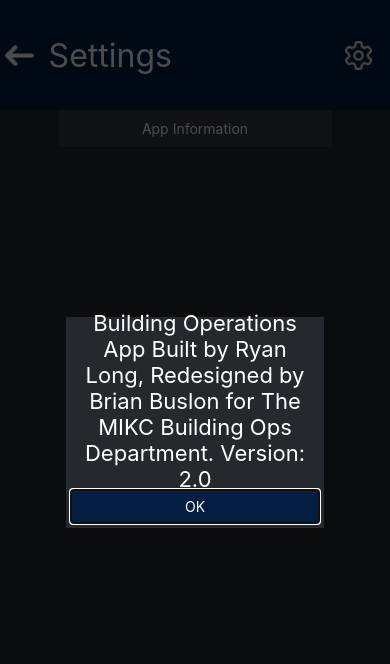
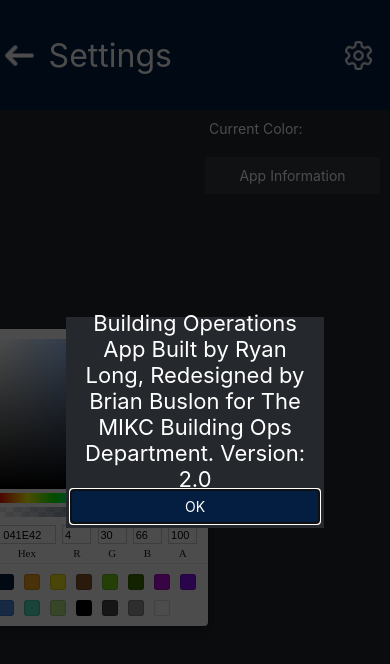
Before and after one commit to Buslon-Brian/KCMonitor2, a React Native app: screen /Settings in a window 390 px wide. Shown: the top 664 px of the page. Built offline with nearby package versions, Linux system fonts and the light colour scheme.

Commit message:
Added Color Picker, incorporated into header

```diff
--- a/components/Header.js
+++ b/components/Header.js
@@ -1,9 +1,12 @@
 import {View, Text, TouchableOpacity, Image} from 'react-native'
 import styles from './styles'
+import { store } from '../stores/store'
+import { useSnapshot } from 'valtio'
 
 export default function Header_c({title, navigation}) {
+    const snap = useSnapshot(store)
     return (
-        <View style={[styles.header_bar, {flexDirection: 'row', alignItems: 'center',}]}>
+        <View style={[styles.header_bar, {flexDirection: 'row', alignItems: 'center', backgroundColor: snap.color}]}>
             <TouchableOpacity
                 style = {{flex: .05, alignItems: 'center'}}
                 onPress={()=> navigation.navigate('Menu')}
--- a/components/styles.js
+++ b/components/styles.js
@@ -1,4 +1,5 @@
 import {StyleSheet} from 'react-native'
+import { store } from '../stores/store';
 
 const styles = StyleSheet.create({
     container: {
@@ -43,7 +44,6 @@ const styles = StyleSheet.create({
 
       header_bar: {
         flex: .15,
-        backgroundColor: '#041e42',
         alignItems: 'center',
         justifyContent: 'center'
       },
--- a/package.json
+++ b/package.json
@@ -21,6 +21,7 @@
     "express": "^4.18.2",
     "googleapis": "^129.0.0",
     "react": "18.2.0",
+    "react-color": "^2.19.3",
     "react-dom": "18.2.0",
     "react-native": "0.72.6",
     "react-native-dropdown-picker": "^5.4.6",
--- a/routes/Settings.js
+++ b/routes/Settings.js
@@ -5,31 +5,44 @@ import { useSnapshot } from 'valtio';
 import { store } from '../stores/store';
 import styles from '../components/styles';
 import Header_c from '../components/Header';
+import { SketchPicker } from 'react-color'
 
 export default function Settings({ navigation }){
     const [isModalVisible, setModalVisible] = useState(true)
     const toggleModal = () => {setModalVisible(!isModalVisible)}
-
-    const handleOkPress = () => {
-        toggleModal()
+    const handleOkPress = () => {toggleModal()}
+    const [currentColor, setCurrentColor] = useState('#041e42');
+    const handleChangeComplete = (color) => {
+      setCurrentColor(color)
+      store.color = color.hex
     }
-
 
     return (
         <SafeAreaProvider>
             <Header_c title = "Settings" navigation = {navigation}/>
-            <View style = {[styles.container, {flexDirection: 'row', alignItems: 'flex-start'}]}>
 
-            <TouchableOpacity
-                style={{ flex: 1, color: 'white', backgroundColor: '#333940', marginHorizontal: '15%', padding: 10, justifyContent: 'center', alignItems: 'center' }}
-                onPress={() => toggleModal()}
-            >
-                <Text style = {{color: 'white'}}> App Information </Text>
-            </TouchableOpacity>
+            <View style = {{flex: 1, flexDirection: 'row', backgroundColor: '#25292e'}}>
 
-            {Popup(isModalVisible, toggleModal, handleOkPress)}
+              <View style = {{flex: 1, justifyContent: 'center', alignItems:'center'}}>
+                <SketchPicker
+                color={currentColor}
+                onChangeComplete={handleChangeComplete}
+                presetColors={['#041e42', '#F5A623', '#F8E71C', '#8B572A', '#7ED321', '#417505', '#BD10E0', '#9013FE', '#4A90E2', '#50E3C2', '#B8E986', '#000000', '#4A4A4A', '#9B9B9B', '#FFFFFF']}
+                />
+              </View>
 
 
+              <View style = {{flex: 1, flexDirection: 'column'}}>
+                <Text style = {{color: 'white', margin: 10}}> Current Color: {currentColor.hex}</Text>
+                <TouchableOpacity
+                  style={{color: 'white', backgroundColor: '#333940', padding: 10, justifyContent: 'center', alignItems: 'center', margin: 10 }}
+                  onPress={() => toggleModal()}
+                >
+                  <Text style = {{color: 'white'}}> App Information </Text>
+                </TouchableOpacity>
+              </View>
+
+              {Popup(isModalVisible, toggleModal, handleOkPress)}
             </View>
         </SafeAreaProvider>
     )
@@ -37,8 +50,6 @@ export default function Settings({ navigation }){
 }
 
 function Popup(isModalVisible, toggleModal, handleOkPress) {
-    const snap = useSnapshot(store);
-    const cur_keys = snap.cur_keys;
 
     return (
       <Modal
--- a/stores/store.js
+++ b/stores/store.js
@@ -19,7 +19,8 @@ export const store = proxy({
     "Print:5 South"],
 
     prop_scanned:[],
-    prnt_scanned:[]
+    prnt_scanned:[],
+    color: '#041e42'
 
 
 
```
Also changed, not shown: 1 other file (tests, documents, lock files or other folders).
